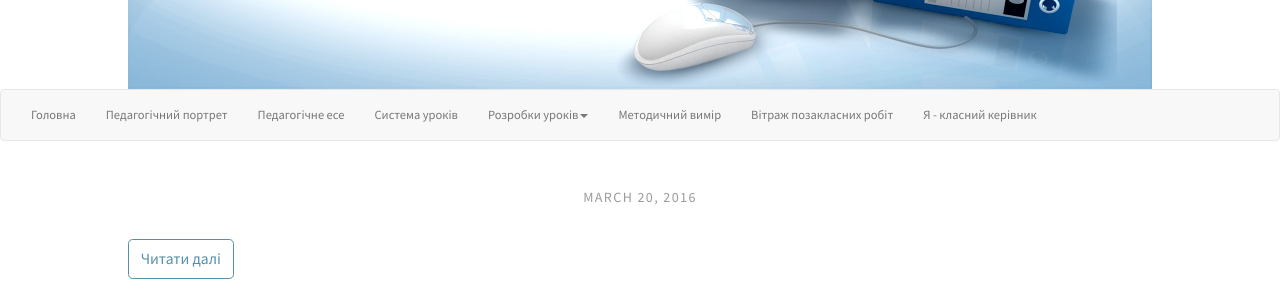
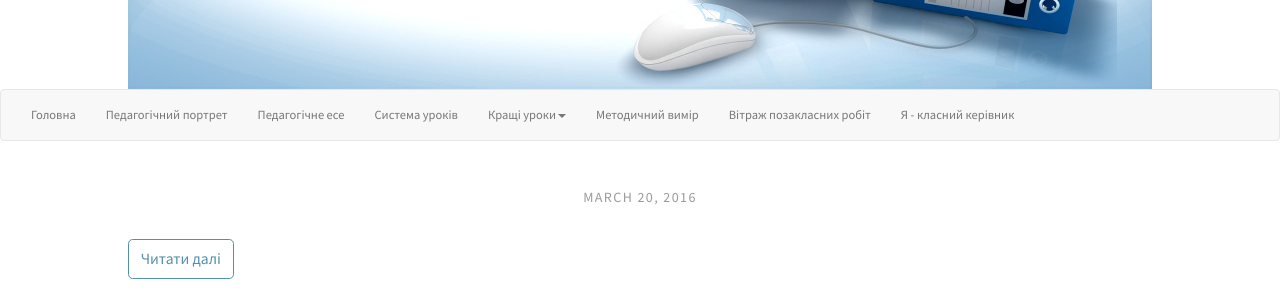
Before and after one commit to tetyanashevchuk/tetyanashevchuk.github.io, a Jekyll site: the page built from index.html, in a window 1280 px wide and 900 px high. Shown: the part 211-511 px from the top of the window. Built offline with Jekyll 4.4.1, drawn with Linux system fonts in a browser that asks for light colours; nearby versions of some CDN libraries.

Commit message:
updated navbar

```diff
--- a/_data/nav.yml
+++ b/_data/nav.yml
@@ -10,7 +10,7 @@
 - title: "Система уроків"
   href: "/tags#"
 
-- title: "Розробки уроків"
+- title: "Кращі уроки"
   subcategories:
     - subtitle: "Українська мова"
       subhref: "/documentation/sass.html"
```
